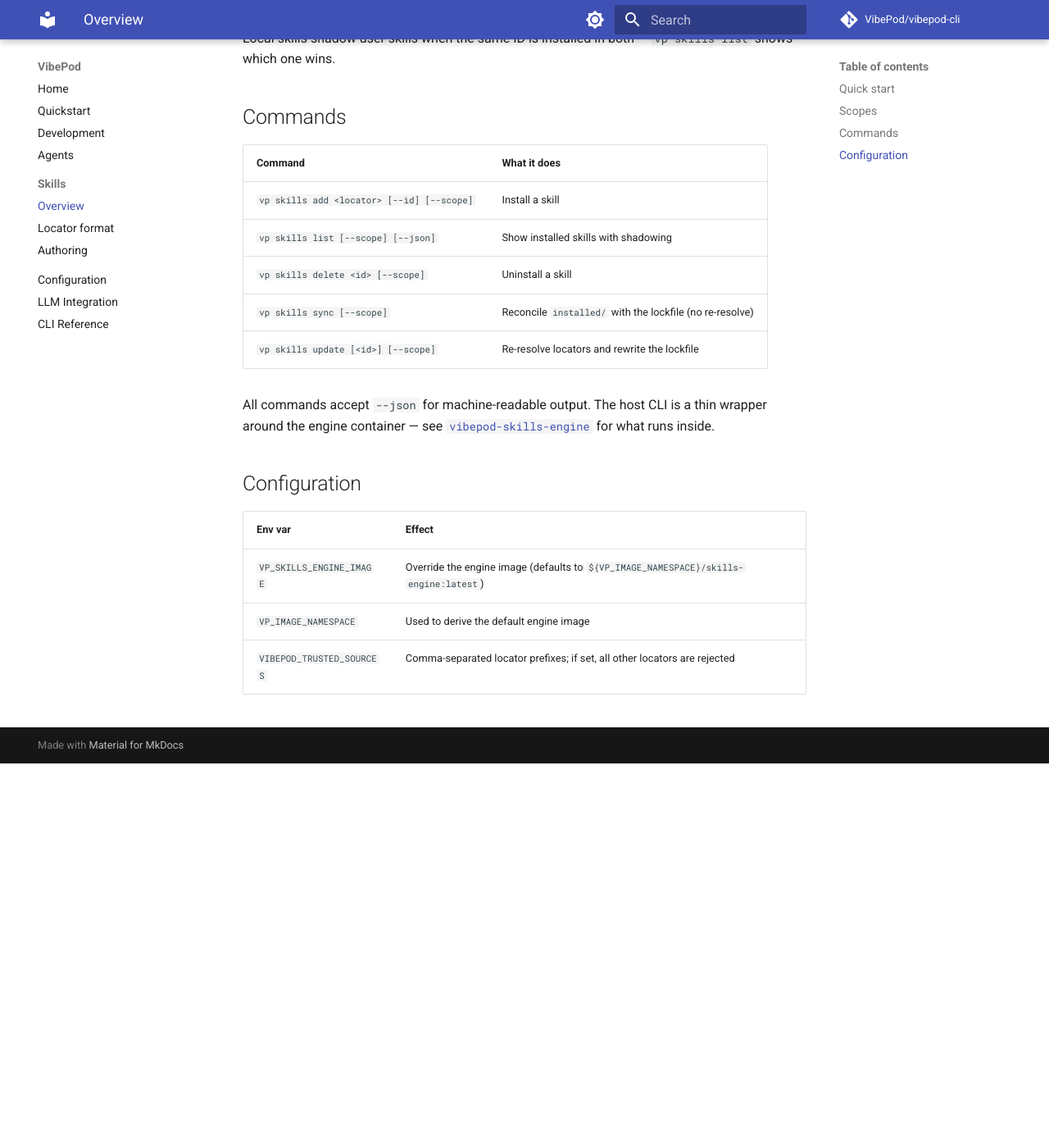
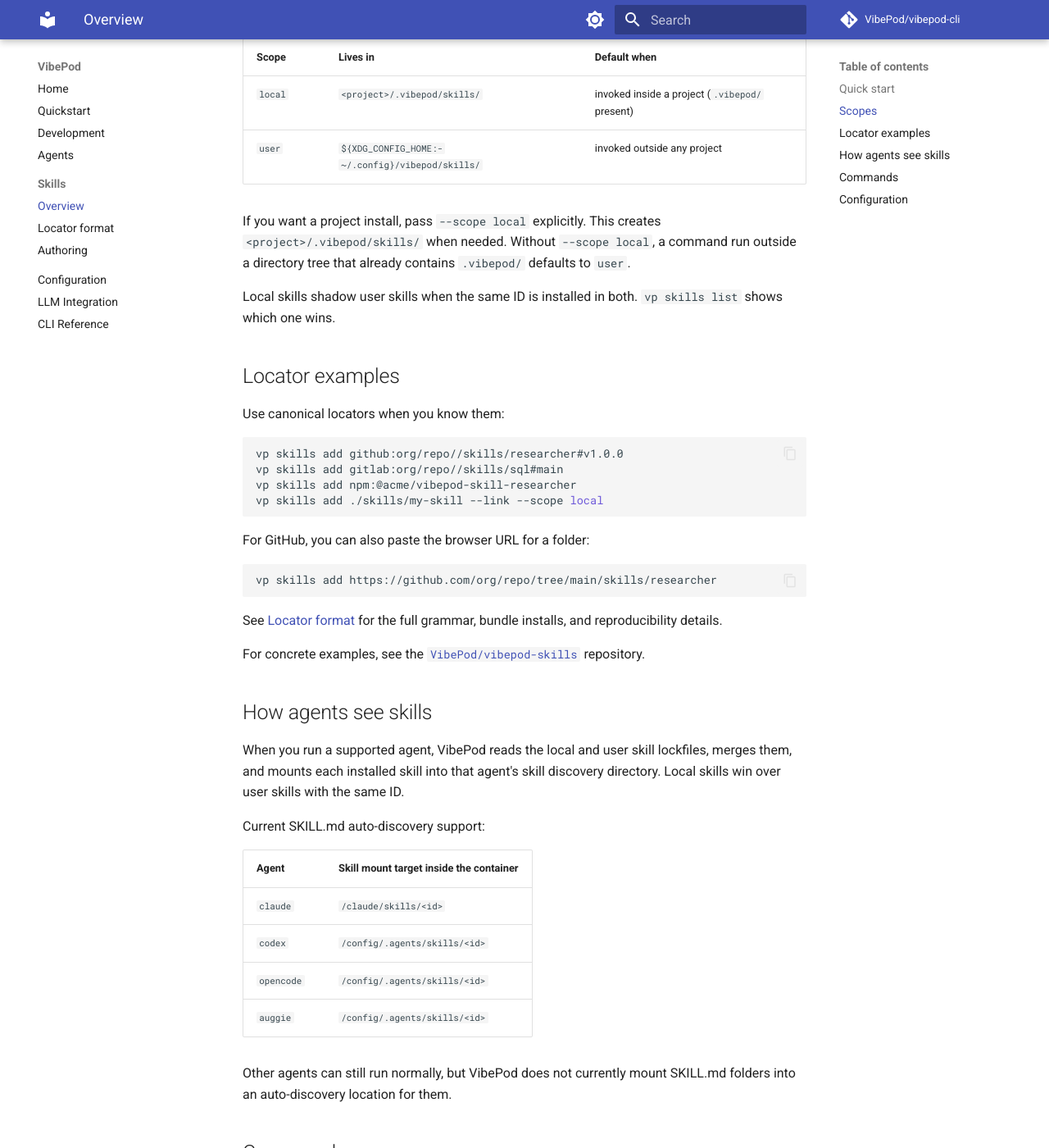
Before and after one commit to VibePod/vibepod-cli, an MkDocs documentation site: the page built from docs/skills/index.md, in a window 1280 px wide and 1400 px high, scrolled down 788 px. Shown: the whole window at 82% size. Built offline with MkDocs 1.6.1 and Material for MkDocs 9.7.7, drawn with Linux system fonts in a browser that asks for light colours; comment, search, counter and statistics services are not loaded; before the commit the page ends 1719 px from its top, so only the background shows below that; some of the changed text lies outside the part shown.

Commit message:
Extend documentation examples and ressources

````diff
--- a/docs/skills/index.md
+++ b/docs/skills/index.md
@@ -1,18 +1,34 @@
 # Skills
 
-Skills are reusable prompt/recipe folders agents can opt into. `vp skills` manages them through the `vibepod-skills-engine` container, so you don't need Node, npm, pnpm, git, or skill-specific tooling installed locally.
+Skills are reusable prompt/recipe folders that agents can discover at runtime.
+Each skill is a directory with a `SKILL.md` file plus any supporting files it
+needs.
+
+`vp skills` installs, lists, updates, and removes skills through the
+`vibepod-skills-engine` container, so you don't need Node, npm, pnpm, git, or
+skill-specific tooling installed locally.
+
+Browse example skills and future VibePod-specific skills in the
+[`VibePod/vibepod-skills`](https://github.com/VibePod/vibepod-skills)
+repository.
 
 ## Quick start
 
 ```bash
-# add the canonical researcher skill into your current project
-vp skills add github:vibepod/vibepod-skills//skills/researcher
+# install a skill globally for your user
+vp skills add github:vibepod/vibepod-skills//skills/researcher --scope user
 
-# show what's installed (local + user)
+# paste a GitHub tree URL directly
+vp skills add https://github.com/org/repo/tree/main/skills/researcher --scope user
+
+# install into the current project instead
+vp skills add github:vibepod/vibepod-skills//skills/researcher --scope local
+
+# show what's installed across local + user scopes
 vp skills list
 
 # remove it
-vp skills delete researcher
+vp skills delete researcher --scope user
 ```
 
 ## Scopes
@@ -22,7 +38,54 @@
 | `local`  | `<project>/.vibepod/skills/`                          | invoked inside a project (`.vibepod/` present)     |
 | `user`   | `${XDG_CONFIG_HOME:-~/.config}/vibepod/skills/`        | invoked outside any project                        |
 
-Local skills shadow user skills when the same ID is installed in both — `vp skills list` shows which one wins.
+If you want a project install, pass `--scope local` explicitly. This creates
+`<project>/.vibepod/skills/` when needed. Without `--scope local`, a command run
+outside a directory tree that already contains `.vibepod/` defaults to `user`.
+
+Local skills shadow user skills when the same ID is installed in both.
+`vp skills list` shows which one wins.
+
+## Locator examples
+
+Use canonical locators when you know them:
+
+```bash
+vp skills add github:org/repo//skills/researcher#v1.0.0
+vp skills add gitlab:org/repo//skills/sql#main
+vp skills add npm:@acme/vibepod-skill-researcher
+vp skills add ./skills/my-skill --link --scope local
+```
+
+For GitHub, you can also paste the browser URL for a folder:
+
+```bash
+vp skills add https://github.com/org/repo/tree/main/skills/researcher
+```
+
+See [Locator format](locators.md) for the full grammar, bundle installs, and
+reproducibility details.
+
+For concrete examples, see the
+[`VibePod/vibepod-skills`](https://github.com/VibePod/vibepod-skills)
+repository.
+
+## How agents see skills
+
+When you run a supported agent, VibePod reads the local and user skill lockfiles,
+merges them, and mounts each installed skill into that agent's skill discovery
+directory. Local skills win over user skills with the same ID.
+
+Current SKILL.md auto-discovery support:
+
+| Agent | Skill mount target inside the container |
+|-------|-----------------------------------------|
+| `claude` | `/claude/skills/<id>` |
+| `codex` | `/config/.agents/skills/<id>` |
+| `opencode` | `/config/.agents/skills/<id>` |
+| `auggie` | `/config/.agents/skills/<id>` |
+
+Other agents can still run normally, but VibePod does not currently mount
+SKILL.md folders into an auto-discovery location for them.
 
 ## Commands
 
@@ -34,7 +97,14 @@
 | `vp skills sync [--scope]`               | Reconcile `installed/` with the lockfile (no re-resolve)    |
 | `vp skills update [<id>] [--scope]`      | Re-resolve locators and rewrite the lockfile                |
 
-All commands accept `--json` for machine-readable output. The host CLI is a thin wrapper around the engine container — see [`vibepod-skills-engine`](https://github.com/VibePod/vibepod-skills-engine) for what runs inside.
+All commands accept `--json` for machine-readable output. The host CLI is a thin
+wrapper around the engine container — see
+[`vibepod-skills-engine`](https://github.com/VibePod/vibepod-skills-engine) for
+what runs inside.
+
+Use `sync` when you want to restore the exact installed contents from the
+lockfile. Use `update` when you want to re-resolve moving refs such as branches
+or package ranges and rewrite the lockfile.
 
 ## Configuration
 
````
Also changed, not shown: docs/quickstart.md (+17 -0 lines), docs/skills/authoring.md (+4 -1 lines), docs/skills/locators.md (+13 -4 lines).
